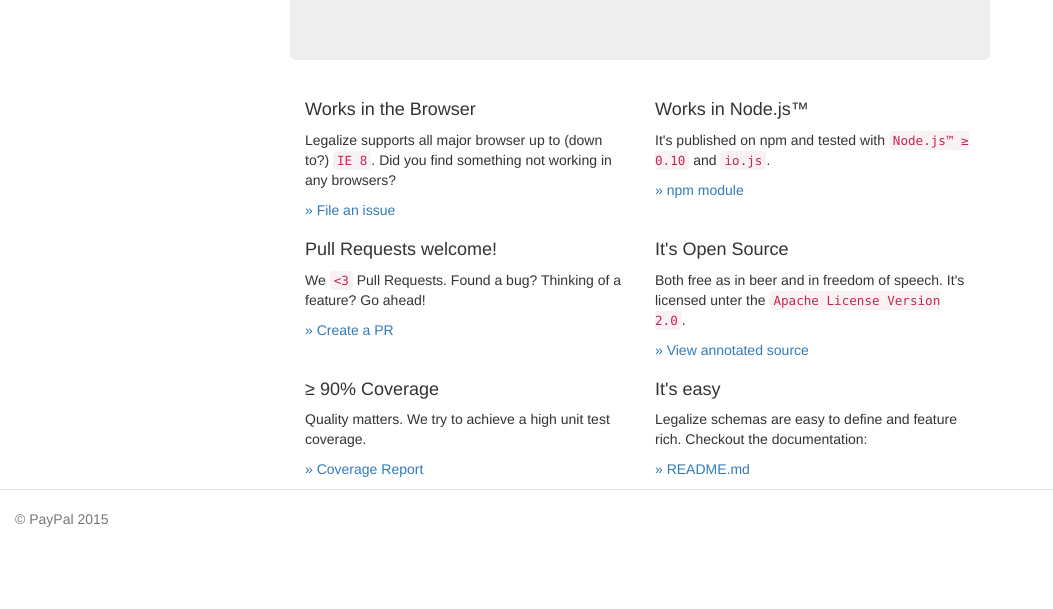
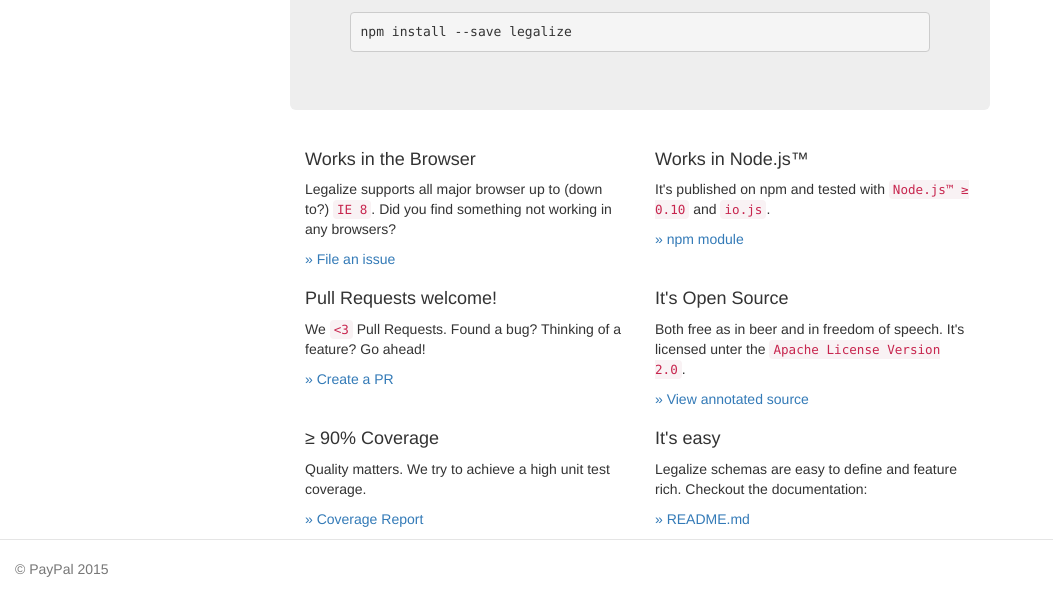
Before and after one commit to paypal/legalize.js, a plain HTML site: page index.html in a window 1280 px wide. Shown: the part 351-960 px from the top of the page, without its empty margins (0-1053 px from the left). Before the commit the page ends 910 px from the top, so only its background shows below. Drawn offline with nearby package versions, Linux system fonts and the light colour scheme.

Commit message:
npm install instruction

```diff
--- a/index.html
+++ b/index.html
@@ -39,6 +39,7 @@
       Download legalize.min.js <i>(8.1KB)</i>
     </a>
   </p>
+  <pre>npm install --save legalize</pre>
 </div>
 
 
```
Lines whose indentation alone changed are shown as unchanged.
